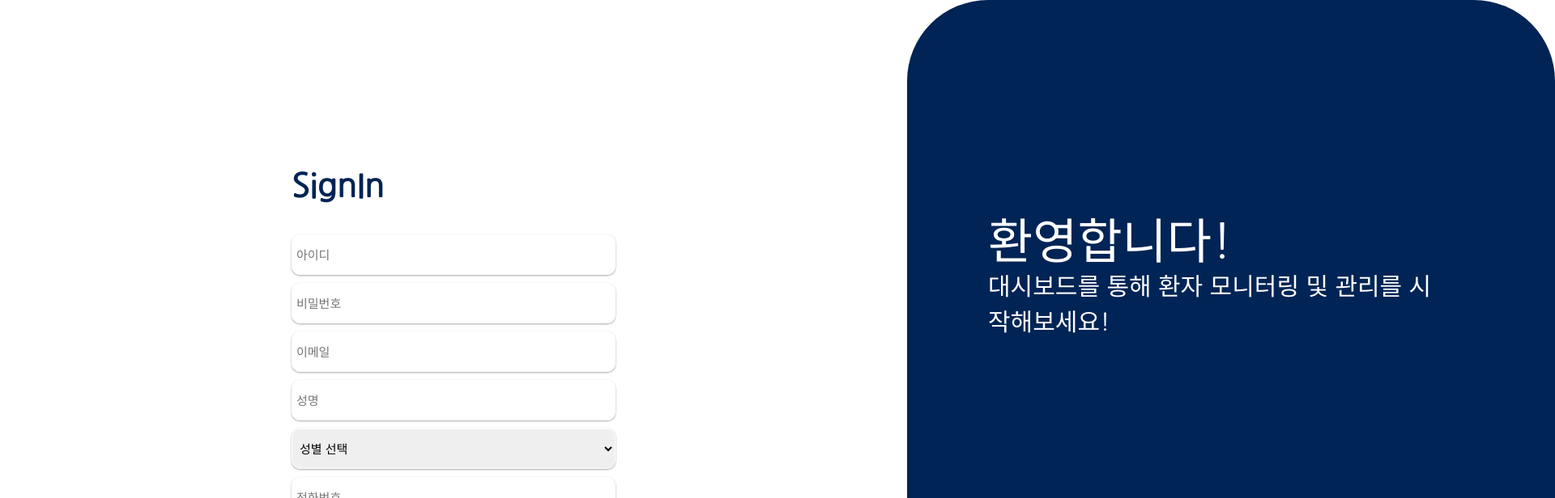
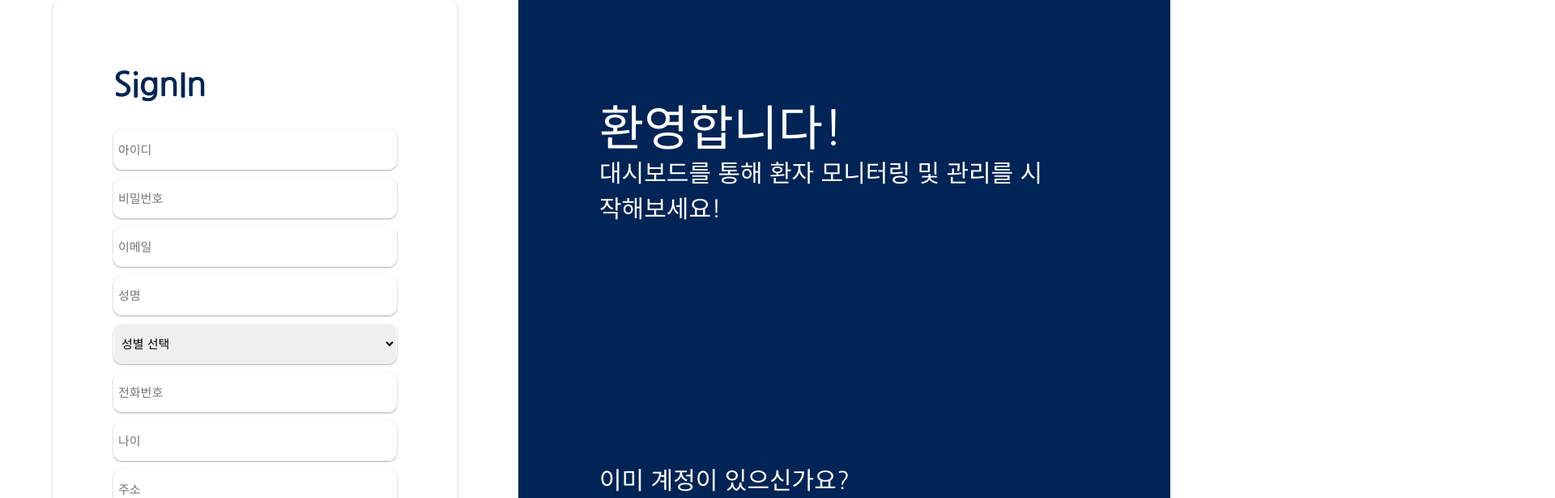
Before and after one commit to TUK-CE-capstone-2023-IMS/ControlPage, a React (Create React App) app: page /signup in a window 1280 px wide. Shown: the top 616 px of the page at 81% size, 1920 px wide, since content can reach past the window. Built offline with nearby package versions, Linux system fonts and the light colour scheme; no server answers.

Commit message:
[ui] 로그인, 회원가입 ui 수정

```diff
--- a/src/pages/AuthPage/Login.css
+++ b/src/pages/AuthPage/Login.css
@@ -4,18 +4,26 @@
     box-sizing: border-box;
 }
 
+.login_wrap{
+    display: flex;
+    justify-content: center;
+    align-items: center;
+    background-image: linear-gradient(to right,#ffffff 50%, #002455 50%);
+}
+
 .login_page{
-    height: 1080px;
+    height: 100vh;
     width: 1920px;
+    justify-content: center;
+    align-items: center;
     display: flex;
-    flex-direction: row;
 }
 
 .login_hello_box{
-    width: 800px;
+    width: 960px;
     height: 1080px;
     background-color: #002455;
-    border-radius: 100px;
+    border-radius: 100px 0 0 100px;
 }
 
 .login_hello_text_1{
@@ -71,20 +79,32 @@
     margin-top: 300px;
 }
 
+.login_wrap_box{
+    width: 50%;
+    height: 1080px;
+    background-color: #ffffff;
+    border-radius: 0 100px 100px 0;
+}
+
 .login_box{
     width:500px;
     height:700px;
-    margin: 190px 310px;
+    margin: 190px 230px;
     background-color: #ffffff;
     border-radius: 16px;
     box-shadow: 0 1px 3px rgba(0,0,0,0.12), 0 1px 2px rgba(0,0,0,0.24);
 }
 
+.login_total_box{
+    width: 350px;
+    height: 550px;
+    padding-top: 80px;
+    padding-left: 75px;
+}
+
 .login_title {
     text-align: left;
     font-size: 40px;
-    margin-top: 80px;
-    margin-left: 75px;
     width: 350px;
     height: 50px;
     color: #002455;
@@ -95,7 +115,6 @@
     width: 350px;
     height: 230px;
     margin-top: 50px;
-    margin-left: 75px;
 }
 
 .login_id_text{
@@ -141,7 +160,7 @@
 
 .login_idbox input:hover ,
 .login_passwordbox input:hover{
-    border: 2px solid #002445;
+    border: 2px solid #002455;
     box-shadow: 0 14px 28px rgba(0,0,0,0.25), 0 10px 10px rgba(0,0,0,0.22);
 }
 
@@ -162,5 +181,8 @@
 .login_button button:hover {
     font-weight: 600;
     cursor: pointer;
+    background-color: #003a6c;
+    color: #ffffff;
+    border: 1px solid #003a6c;
     box-shadow: 0 14px 28px rgba(0,0,0,0.25), 0 10px 10px rgba(0,0,0,0.22);
 }
--- a/src/pages/AuthPage/Login.js
+++ b/src/pages/AuthPage/Login.js
@@ -33,6 +33,7 @@ const LoginPage = () => {
     };
 
     return (
+        <div className="login_wrap">
             <div className="login_page">
                 <div className="login_hello_box">
                     <div className="login_hello_text">
@@ -49,11 +50,13 @@ const LoginPage = () => {
                     </div>
                 </div>
 
+                <div className="login_wrap_box">
+
                     <div className="login_box">
-                <p className="login_title">Login</p>
-`
                         <form onSubmit={handleSubmit}>
+                            <div className="login_total_box">
 
+                                <div className="login_title">Login</div>
                                 <div className="login_input_box">
                                     <div className="login_id">
                                         <div className="login_id_text">
@@ -89,9 +92,16 @@ const LoginPage = () => {
                                 <div className="login_button">
                                     <button type="submit">로그인</button>
                                 </div>
+
+                            </div>
                         </form>
                     </div>
+
                 </div>
+
+            </div>
+        </div>
+
     );
 };
 
--- a/src/pages/AuthPage/SignIn.css
+++ b/src/pages/AuthPage/SignIn.css
@@ -4,27 +4,56 @@
     box-sizing: border-box;
 }
 
+.signup_wrap{
+    display: flex;
+    justify-content: center;
+    align-items: center;
+    background-image: linear-gradient(to right,#002455 50%, #ffffff 50%);
+}
+
 .signup_page{
+    height: 100vh;
+    width: 1920px;
+    justify-content: center;
+    align-items: center;
+    display: flex;
+}
+
+.signup_wrap_box{
+    width: 50%;
     height: 1080px;
-    width: 1920px;
-    display: flex;
-    flex-direction: row;
+    background-color: #ffffff;
+    border-radius: 100px 0 0 100px;
 }
 
 .signup_box{
-    width: 400px;
-    height: 670px;
-    margin: 190px 360px;
+    width: 500px;
+    height: 800px;
+    box-shadow: 0 1px 3px rgba(0,0,0,0.12), 0 1px 2px rgba(0,0,0,0.24);
+    margin: 140px 230px;
+    border-radius: 10px;
+}
+
+.signup_total_box{
+    width: 350px;
+    height: 650px;
+    padding-top: 80px;
+    padding-left: 75px;
 }
 
 .signup_title{
-    width: 400px;
-    line-height: 80px;
+    width: 350px;
+    height: 50px;
     font-size: 40px;
-    margin-bottom: 20px;
     text-align: left;
     color: #002455;
     font-weight: 600;
+}
+
+.signup_input_box{
+    width: 350px;
+    height: 470px;
+    margin-top: 30px;
 }
 
 .signup_id input,
@@ -37,7 +66,7 @@
 .signup_phone_number input,
 .signup_age input{
     height: 50px;
-    width: 400px;
+    width: 350px;
     padding-left: 5px;
     margin-bottom: 10px;
     border-radius: 10px;
@@ -61,7 +90,7 @@
 
 .signup_button button {
     height: 50px;
-    width: 400px;
+    width: 350px;
     font-size: 20px;
     font-weight: 400;
     border-radius: 10px;
@@ -75,14 +104,17 @@
 .signup_button button:hover{
     font-weight: 600;
     cursor: pointer;
+    background-color: #003a6c;
+    color: #ffffff;
+    border: 1px solid #003a6c;
     box-shadow: 0 14px 28px rgba(0,0,0,0.25), 0 10px 10px rgba(0,0,0,0.22);
 }
 
 .signup_hello_box{
-    width: 800px;
+    width: 50%;
     height: 1080px;
     background-color: #002455;
-    border-radius: 100px;
+    border-radius: 0 100px 100px 0;
 }
 
 .signup_hello_text{
--- a/src/pages/AuthPage/SignIn.js
+++ b/src/pages/AuthPage/SignIn.js
@@ -47,9 +47,15 @@ const SignupPage = () => {
 
     return (
         <form onSubmit={handleSubmit}>
+            <div className="signup_wrap">
+
                 <div className="signup_page">
+
+                    <div className="signup_wrap_box">
+
                         <div className="signup_box">
-                    <p className="signup_title">SignIn</p>
+                            <div className="signup_total_box">
+                                <div className="signup_title">SignIn</div>
 
                                 <div className="signup_input_box">
                                     <div className="signup_id">
@@ -149,6 +155,9 @@ const SignupPage = () => {
                                     <button className="signup_button" type="submit" onClick={handleSignIn}>회원가입</button>
                                 </div>
                             </div>
+                        </div>
+
+                    </div>
 
                     <div className="signup_hello_box">
                         <div className="signup_hello_text">
@@ -165,6 +174,8 @@ const SignupPage = () => {
                         </div>
                     </div>
                 </div>
+
+            </div>
         </form>
     );
 };
```
Lines whose indentation alone changed are shown as unchanged.
